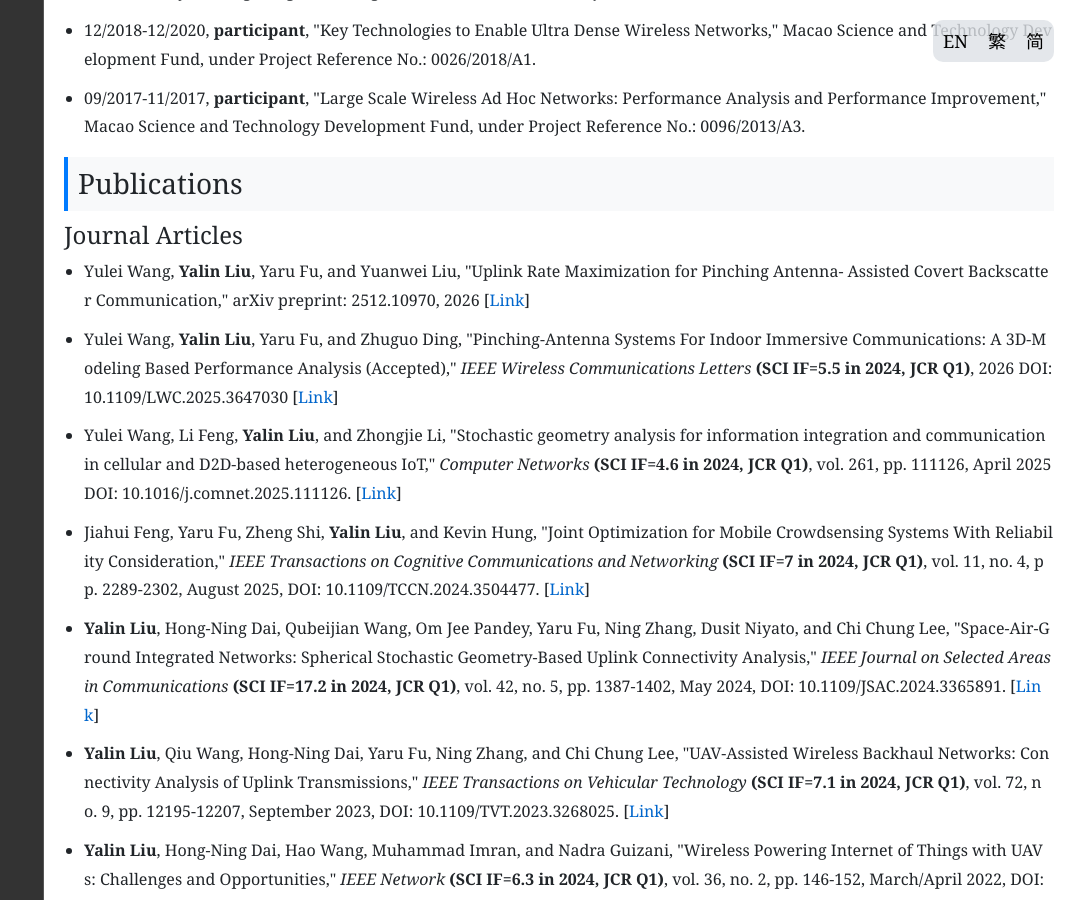
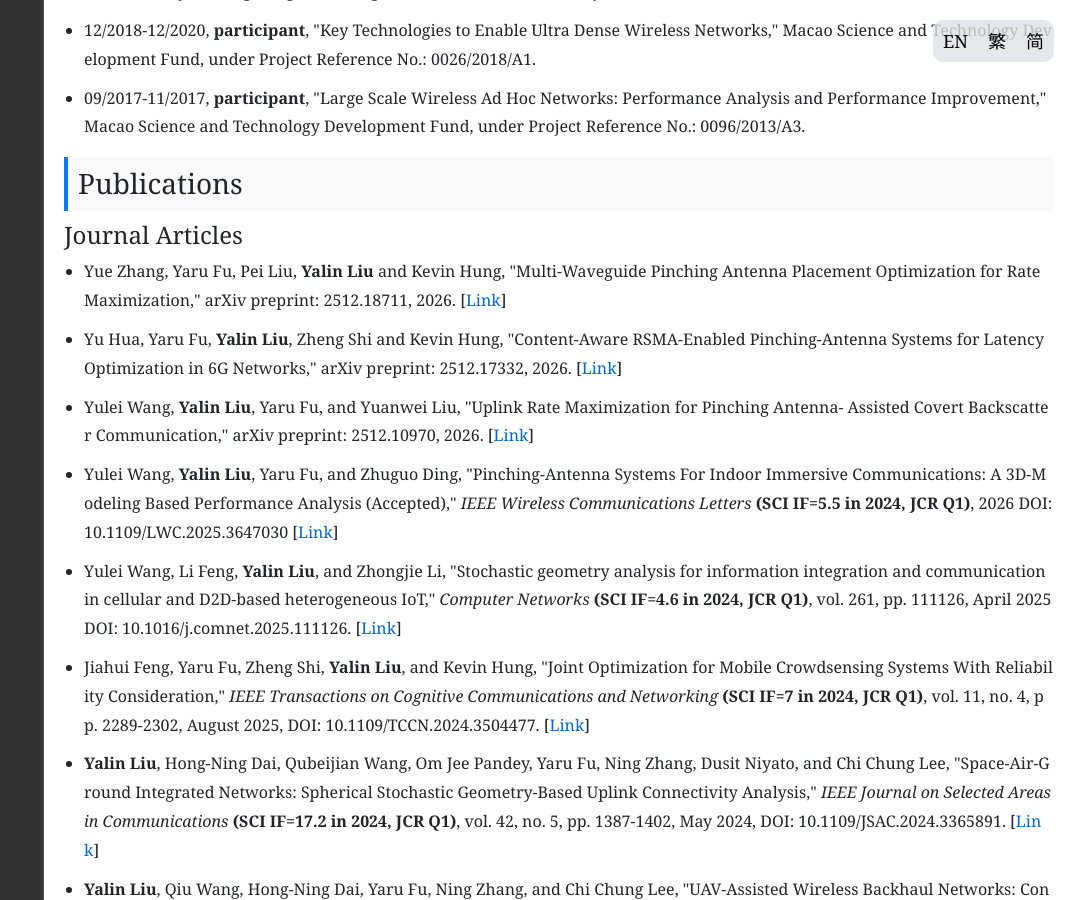
Before and after one commit to yalin-liu/yalin-liu.github.io, a Jekyll site: the page built from _pages/resume.md, in a window 1280 px wide and 900 px high, scrolled down 1238 px. Shown: the whole window, without its empty margins (206-1280 px from the left). Built offline with Jekyll 4.4.1, drawn with Linux system fonts in a browser that asks for light colours.

Commit message:
update resume and research page

```diff
--- a/_pages/resume.md
+++ b/_pages/resume.md
@@ -72,9 +72,21 @@ language: en
     <h4>Journal Articles</h4>
     <ul>
         <li>
+            Yue Zhang, Yaru Fu, Pei Liu, <span class="highlight">Yalin Liu</span> and Kevin Hung,
+            "Multi-Waveguide Pinching Antenna Placement Optimization for Rate Maximization,"
+            arXiv preprint: 2512.18711, 2026.
+            [<a href="https://arxiv.org/pdf/2512.18711" target="_blank">Link</a>]
+        </li>
+        <li>
+            Yu Hua, Yaru Fu, <span class="highlight">Yalin Liu</span>, Zheng Shi and Kevin Hung,
+            "Content-Aware RSMA-Enabled Pinching-Antenna Systems for Latency Optimization in 6G Networks,"
+            arXiv preprint: 2512.17332, 2026.
+            [<a href="https://arxiv.org/pdf/2512.17332" target="_blank">Link</a>]
+        </li>
+        <li>
             Yulei Wang, <span class="highlight">Yalin Liu</span>, Yaru Fu, and Yuanwei Liu,
             "Uplink Rate Maximization for Pinching Antenna- Assisted Covert Backscatter Communication,"
-            arXiv preprint: 2512.10970, 2026
+            arXiv preprint: 2512.10970, 2026.
             [<a href="https://arxiv.org/pdf/2512.10970" target="_blank">Link</a>]
         </li>
         <li>
```
Also changed, not shown: _pages/research.md (+2 -0 lines), zh-CN/research.md (+2 -0 lines), zh-CN/resume.md (+6 -0 lines), zh-TW/research.md (+2 -0 lines), zh-TW/resume.md (+7 -1 lines).
